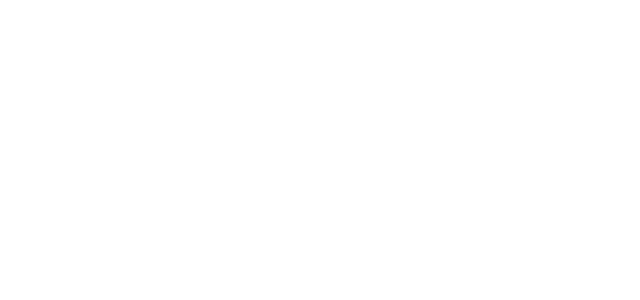
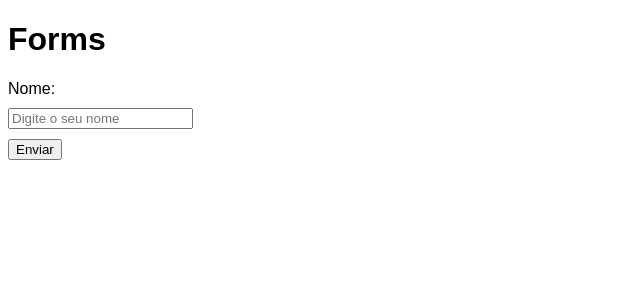
Before and after one commit to flaviare1s/curso-react, a React (Vite) app in the folder 5_FORM_EM_REACT/: page / in a window 1280 px wide. Shown: the top 300 px of the page, without its empty margins (0-640 px from the left). Built offline with nearby package versions, Linux system fonts and the light colour scheme.

Commit message:
Comecei criando componente e tags de formulários

```diff
--- a/5_FORM_EM_REACT/src/App.css
+++ b/5_FORM_EM_REACT/src/App.css
@@ -1,5 +1,5 @@
 #root {
   margin: 0 auto;
   padding: 0;
-  text-align: center;
+  font-family: Arial, Helvetica, sans-serif;
 }
--- a/5_FORM_EM_REACT/src/App.jsx
+++ b/5_FORM_EM_REACT/src/App.jsx
@@ -1,13 +1,15 @@
 import { useState } from 'react'
 
 import './App.css'
+import { MyForm } from './components/MyForm'
 
 export function App() {
 
 
   return (
     <div>
-
+      <h1>Forms</h1>
+      < MyForm />
     </div>
   )
 }
--- /dev/null
+++ b/5_FORM_EM_REACT/src/components/MyForm.css
@@ -0,0 +1,12 @@
+form {
+    width: 500px;
+    margin: o;
+    text-align: left;
+}
+
+input,
+textarea,
+select {
+    display: block;
+    margin-top: 10px;
+}
--- /dev/null
+++ b/5_FORM_EM_REACT/src/components/MyForm.jsx
@@ -0,0 +1,16 @@
+import './MyForm.css'
+
+export const MyForm = () => {
+  return (
+    <div>
+      {/* Criação de forms */}
+      <form>
+        <div>
+          <label htmlFor="name">Nome: </label>
+          <input type="text" name="name" id="name" placeholder="Digite o seu nome" />
+        </div>
+        <input type="submit" value="Enviar" />
+      </form>
+    </div>
+  )
+}
```
